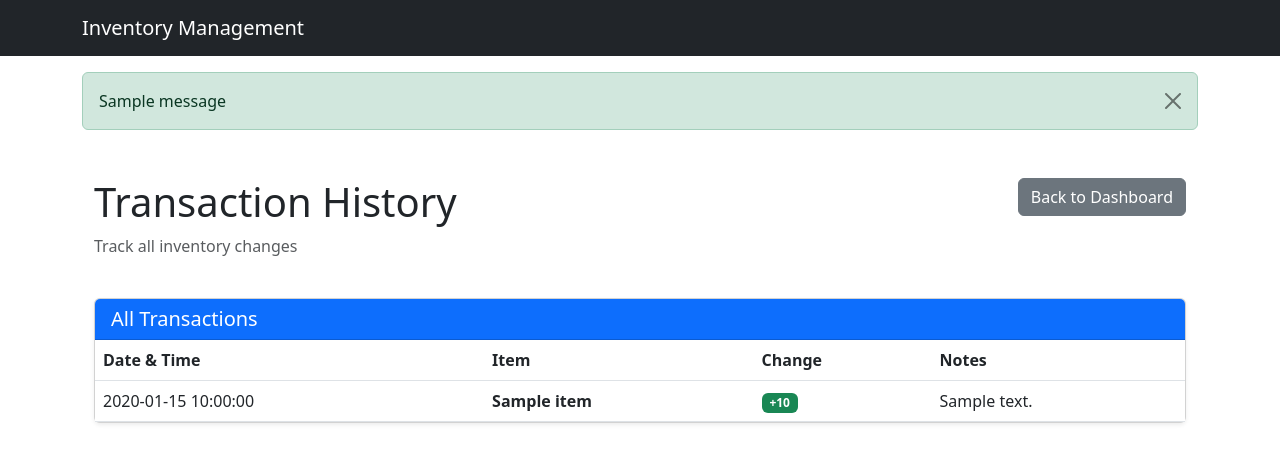
After one commit to ajithb236/InventoryManagementSystem, a Django app: page /inventory/transactions/ in a window 1280 px wide. The commit adds this page. Shown: the top 463 px of the page. Run offline with Django 5.2, Linux system fonts and the light colour scheme; a user stored in the database is signed in; tables that the repository leaves empty hold one stand-in row (values such as "Sample post"); one stand-in notice (Sample message) is shown; some libraries are stand-ins or nearby versions.

Commit message:
added transactions

```diff
--- a/inventory/admin.py
+++ b/inventory/admin.py
@@ -1,6 +1,7 @@
 from django.contrib import admin
 from . import models
+
 # Register your models here.
-from django.contrib import admin
 admin.site.register(models.Item)
 admin.site.register(models.Inventory)
+admin.site.register(models.InventoryTransaction)
--- /dev/null
+++ b/inventory/templates/inventory/transaction_history.html
@@ -0,0 +1,60 @@
+{% extends 'base.html' %}
+
+{% block title %}Transaction History{% endblock %}
+
+{% block content %}
+<div class="container mt-4">
+    <div class="row mb-4">
+        <div class="col">
+            <h1>Transaction History</h1>
+            <p class="text-muted">Track all inventory changes</p>
+        </div>
+        <div class="col-auto">
+            <a href="{% url 'dashboard' %}" class="btn btn-secondary">Back to Dashboard</a>
+        </div>
+    </div>
+
+    <!-- Transactions Table -->
+    <div class="card shadow-sm">
+        <div class="card-header bg-primary text-white">
+            <h5 class="mb-0">All Transactions</h5>
+        </div>
+        <div class="card-body p-0">
+            {% if transactions %}
+                <div class="table-responsive">
+                    <table class="table table-hover mb-0">
+                        <thead>
+                            <tr>
+                                <th>Date & Time</th>
+                                <th>Item</th>
+                                <th>Change</th>
+                                <th>Notes</th>
+                            </tr>
+                        </thead>
+                        <tbody>
+                            {% for transaction in transactions %}
+                                <tr>
+                                    <td>{{ transaction.timestamp|date:"Y-m-d H:i:s" }}</td>
+                                    <td><strong>{{ transaction.item.name }}</strong></td>
+                                    <td>
+                                        {% if transaction.quantity_change > 0 %}
+                                            <span class="badge bg-success">+{{ transaction.quantity_change }}</span>
+                                        {% else %}
+                                            <span class="badge bg-danger">{{ transaction.quantity_change }}</span>
+                                        {% endif %}
+                                    </td>
+                                    <td>{{ transaction.notes|default:"No notes" }}</td>
+                                </tr>
+                            {% endfor %}
+                        </tbody>
+                    </table>
+                </div>
+            {% else %}
+                <div class="p-4 text-center">
+                    <p class="mb-0">No transactions recorded yet. Start by adding or editing items!</p>
+                </div>
+            {% endif %}
+        </div>
+    </div>
+</div>
+{% endblock %}
--- a/inventory/urls.py
+++ b/inventory/urls.py
@@ -10,5 +10,5 @@ urlpatterns = [
     path('analytics/', views.inventory_analytics, name='inventory_analytics'),
     path('locations/', views.view_locations, name='view_locations'),
     path('location/<str:location>/', views.location_items, name='location_items'),
-
+    path('transactions/', views.transaction_history, name='transaction_history'),
 ]
--- a/inventory/views.py
+++ b/inventory/views.py
@@ -1,7 +1,7 @@
 from django.shortcuts import render, redirect, get_object_or_404
 from django.contrib.auth.decorators import login_required
 from django.contrib import messages
-from .models import Item, Inventory
+from .models import Item, Inventory, InventoryTransaction
 from django import forms
 from django.db.models import Sum, Count
 class ItemForm(forms.ModelForm):
@@ -55,13 +55,21 @@ def manage_inventory(request):
                 messages.error(request, "Item name is required")
             else:
                 # Create the item
-                Item.objects.create(
+                item = Item.objects.create(
                     name=name,
                     description=description,
                     quantity=int(quantity)
                 )
 
-                # Use redirect object instead of name
+                # Log transaction
+                if int(quantity) > 0:
+                    InventoryTransaction.objects.create(
+                        item=item,
+                        quantity_change=int(quantity),
+                        notes=f"Initial stock added"
+                    )
+
+                messages.success(request, f"Item '{name}' added successfully!")
                 return redirect('manage_inventory')
         except Exception as e:
             messages.error(request, f"Error adding item: {str(e)}")
@@ -75,11 +83,22 @@ def manage_inventory(request):
 def edit_item(request, item_id):
     """View for editing an inventory item"""
     item = get_object_or_404(Item, id=item_id)
+    old_quantity = item.quantity
 
     if request.method == 'POST':
         form = ItemForm(request.POST, instance=item)
         if form.is_valid():
-            form.save()
+            updated_item = form.save()
+
+            # Log transaction if quantity changed
+            quantity_diff = updated_item.quantity - old_quantity
+            if quantity_diff != 0:
+                InventoryTransaction.objects.create(
+                    item=updated_item,
+                    quantity_change=quantity_diff,
+                    notes=f"Quantity updated from {old_quantity} to {updated_item.quantity}"
+                )
+
             messages.success(request, f"Item '{item.name}' updated successfully!")
             return redirect('manage_inventory')
     else:
@@ -94,6 +113,16 @@ def delete_item(request, item_id):
 
     if request.method == 'POST':
         item_name = item.name
+        item_quantity = item.quantity
+
+        # Log transaction before deletion
+        if item_quantity > 0:
+            InventoryTransaction.objects.create(
+                item=item,
+                quantity_change=-item_quantity,
+                notes=f"Item deleted - removed all stock"
+            )
+
         item.delete()
         messages.success(request, f"Item '{item_name}' deleted successfully!")
         return redirect('manage_inventory')
@@ -210,3 +239,18 @@ def location_items(request, location):
         'items_count': len(items)
     }
     return render(request, 'inventory/location_items.html', context)
+
+@login_required
+def transaction_history(request):
+    """View all inventory transactions"""
+    transactions = InventoryTransaction.objects.select_related('item').order_by('-timestamp')
+
+    # Optional: filter by item
+    item_id = request.GET.get('item_id')
+    if item_id:
+        transactions = transactions.filter(item_id=item_id)
+
+    context = {
+        'transactions': transactions
+    }
+    return render(request, 'inventory/transaction_history.html', context)
```
Also changed, not shown: dbshell.py (added, +71 -0 lines), inventory/templates/inventory/dashboard.html (+7 -1 lines), inventory/templates/inventory/item_locations.html (+0 -10 lines), inventory/templates/inventory/manage_inventory.html (+0 -10 lines).
